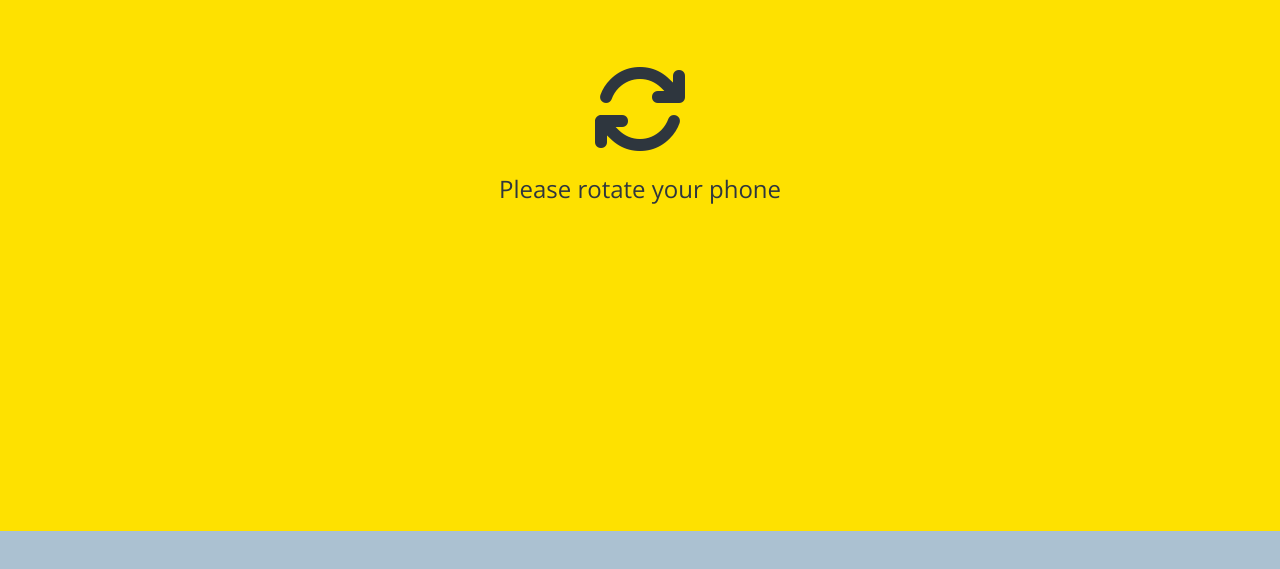
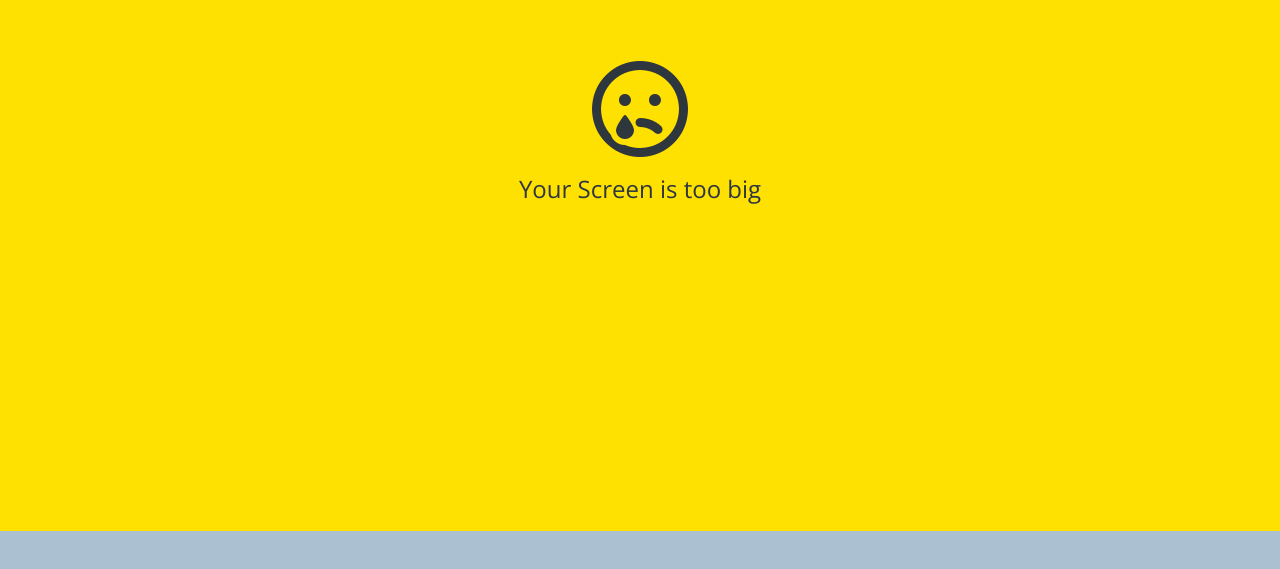
Before and after one commit to korung3195/kakaoclone, a plain HTML site: page chat.html in a window 1280 px wide. Shown: the part 269-838 px from the top of the page. Drawn offline with nearby package versions, Linux system fonts and the light colour scheme.

Commit message:
mobile fixes

```diff
--- a/chat.html
+++ b/chat.html
@@ -83,11 +83,6 @@
       <span>Your Screen is too big</span>
     </div>
 
-    <div class="illegal illegal--nolandscape">
-      <i class="fas fa-sync fa-6x"></i>
-      <span>Please rotate your phone</span>
-    </div>
-
     <script
       src="https://kit.fontawesome.com/6478f529f2.js"
       crossorigin="anonymous"
--- a/css/components/illegal.css
+++ b/css/components/illegal.css
@@ -22,6 +22,7 @@
   }
 }
 
+/*It has several exception*/
 @media screen and (orientation: portrait) {
   .illegal--nolandscape {
     display: none;
```
Also changed, not shown: chats.html (+0 -5 lines), find.html (+0 -5 lines), friends.html (+0 -5 lines), index.html (+0 -5 lines), more.html (+0 -5 lines).
